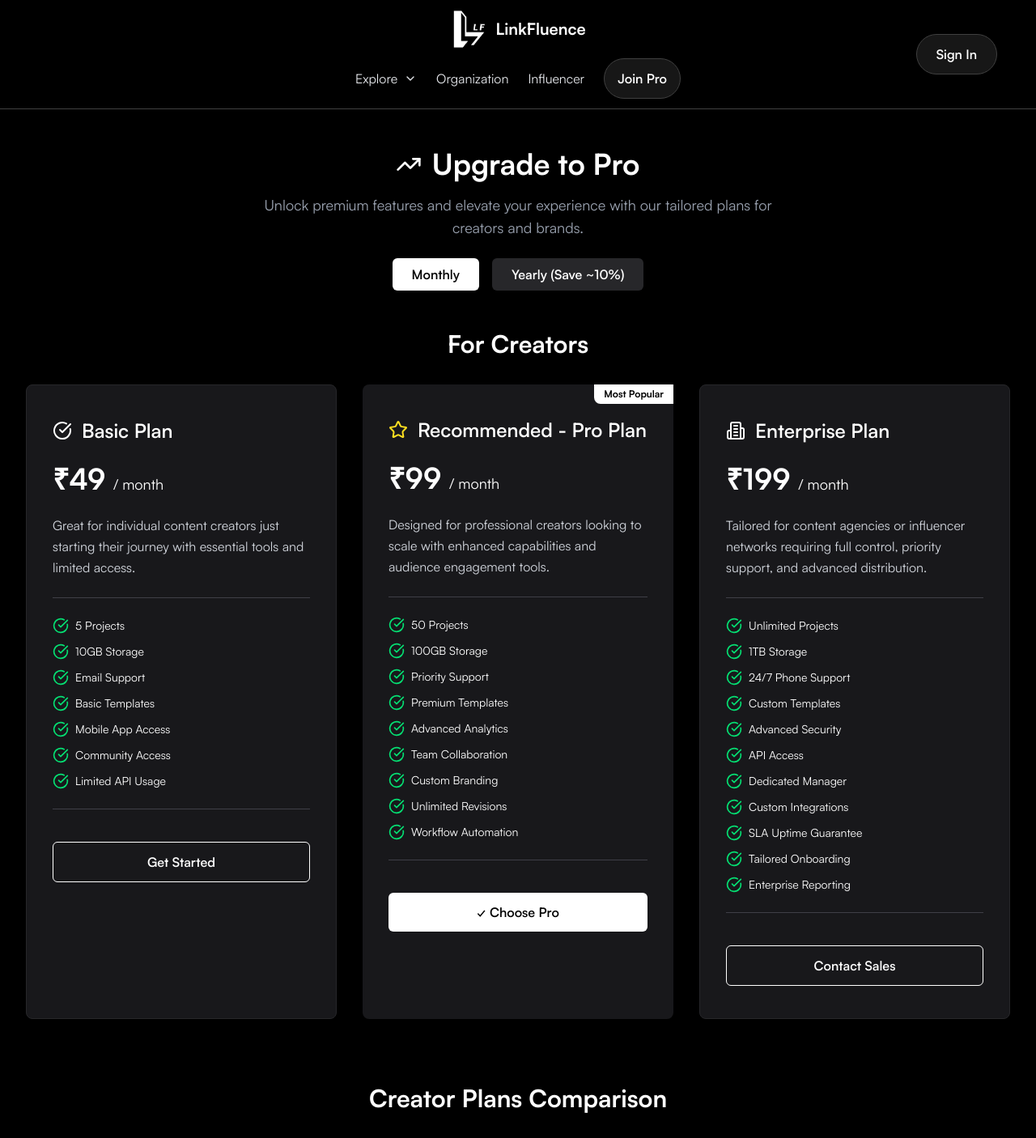
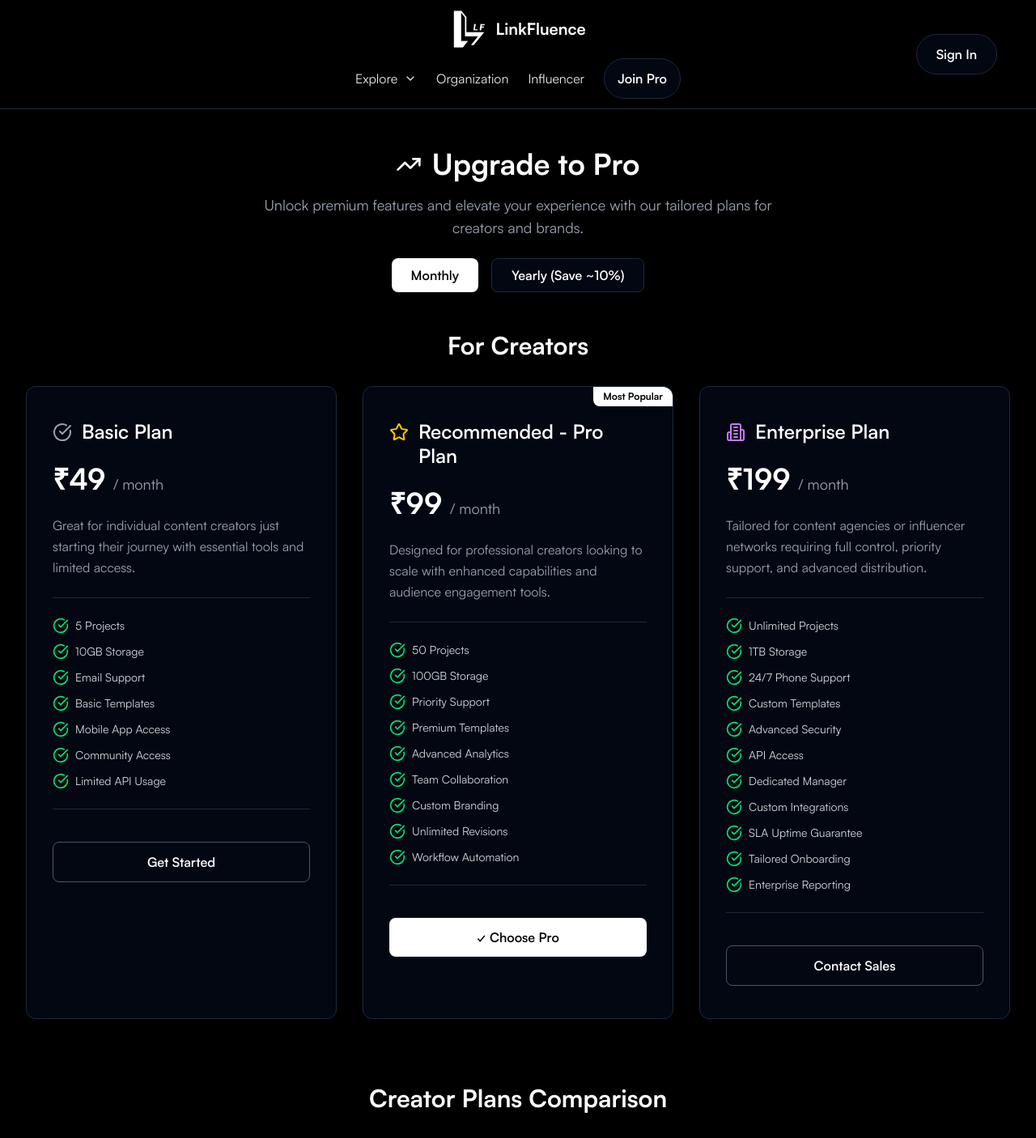
Before and after one commit to P09s/creator-brand, a React (Vite) app in the folder creator-brand/: page /pro in a window 1280 px wide. Shown: the top 1406 px of the page at 81% size. Built offline with nearby package versions, Linux system fonts and the light colour scheme.

Commit message:
color pallate update

```diff
--- a/creator-brand/src/auth/SignInModal.jsx
+++ b/creator-brand/src/auth/SignInModal.jsx
@@ -22,7 +22,7 @@ export default function SignInModal({ isOpen, onClose }) {
             animate={{ scale: 1, opacity: 1, y: 0 }}
             exit={{ scale: 0.9, opacity: 0, y: 50, transition: { duration: 0.4 } }}
             transition={{ type: 'spring', stiffness: 200, damping: 20 }}
-            className="bg-neutral-900 p-4 sm:p-6 rounded-xl shadow-2xl w-full max-w-2xl mx-4 relative flex h-[80vh]"
+            className="bg-black border border-gray-800 p-4 sm:p-6 rounded-xl shadow-2xl w-full max-w-2xl mx-4 relative flex h-[80vh]"
             onClick={(e) => e.stopPropagation()}
           >
             <button
--- a/creator-brand/src/component/header.jsx
+++ b/creator-brand/src/component/header.jsx
@@ -55,7 +55,7 @@ function Header({ setHeaderHeight }) {
         ref={headerRef}
         className={`fixed top-0 left-0 w-full z-50 transition-all duration-300
           ${scrolled ? 'bg-black/30 backdrop-blur-sm shadow-md' : 'bg-black'}
-          border-b-[0.5px] border-neutral-700 px-6 py-3`}
+          border-b-[0.5px] border-gray-800 px-6 py-3`}
       >
         <div className="relative flex justify-center items-center w-full">
           <div className="flex flex-col items-center z-10">
@@ -96,7 +96,7 @@ function Header({ setHeaderHeight }) {
                         stiffness: 300,
                         damping: 22,
                       }}
-                      className="absolute top-full left-0 mt-2 w-60 z-50 bg-black/80 backdrop-blur-md border border-neutral-700 rounded-2xl shadow-xl overflow-hidden"
+                      className="absolute top-full left-0 mt-2 w-60 z-50 bg-black/80 backdrop-blur-md border border-gray-800 rounded-2xl shadow-xl overflow-hidden"
                     >
                       {[
                         { label: 'Getting Started', hash: 'getting-started' },
@@ -156,7 +156,7 @@ function Header({ setHeaderHeight }) {
               <div className="relative group">
                 <button
                   onClick={() => navigate('/pro', { replace: true })}
-                  className="bg-neutral-900 text-white px-4 py-3 rounded-full font-semibold border border-neutral-700 transition-all duration-500 ease-out hover:bg-neutral-800 hover:border-neutral-600
+                  className="bg-gray-950 text-white px-4 py-3 rounded-full font-semibold border border-gray-800 transition-all duration-500 ease-out hover:border-gray-700
                            hover:px-8 hover:shadow-2xl hover:shadow-white/20 relative z-10"
                 >
                   Join Pro
@@ -200,7 +200,7 @@ function Header({ setHeaderHeight }) {
             </button>
             <button
               onClick={() => setShowSignInModal(true)}
-              className="bg-neutral-900 text-white px-4 py-2 rounded-full font-semibold border border-neutral-700 transition-all duration-300 ease-out hover:bg-neutral-800 hover:border-neutral-600
+              className="bg-gray-950 text-white px-4 py-2 rounded-full font-semibold border border-gray-800 transition-all duration-300 ease-out hover:bg-gray-800 hover:border-gray-700
                 hover:scale-110 hover:shadow-2xl hover:shadow-white/20 relative z-20 right-1"
             >
               Join
@@ -215,7 +215,7 @@ function Header({ setHeaderHeight }) {
                 animate={{ opacity: 1, y: 0 }}
                 exit={{ opacity: 0, y: -20 }}
                 transition={{ duration: 0.3 }}
-                className="sm:hidden absolute top-full left-0 w-full bg-black/80 backdrop-blur-md border border-neutral-700 flex flex-col items-center z-50 py-4 rounded-2xl"
+                className="sm:hidden absolute top-full left-0 w-full bg-black/80 backdrop-blur-md border border-gray-800 flex flex-col items-center z-50 py-4 rounded-2xl"
               >
                 <div className="flex flex-col items-center gap-4 w-full px-6">
                   <div className="relative group w-full">
@@ -241,7 +241,7 @@ function Header({ setHeaderHeight }) {
                             stiffness: 300,
                             damping: 22,
                           }}
-                          className="mt-2 w-full bg-black/80 backdrop-blur-md border border-neutral-700 rounded-2xl shadow-xl overflow-hidden"
+                          className="mt-2 w-full bg-black/80 backdrop-blur-md border border-gray-800 rounded-2xl shadow-xl overflow-hidden"
                         >
                           {[
                             { label: 'Getting Started', hash: 'getting-started' },
@@ -311,7 +311,7 @@ function Header({ setHeaderHeight }) {
                         navigate('/pro', { replace: true });
                         setShowMobileMenu(false);
                       }}
-                      className="bg-neutral-900 text-white px-4 py-3 rounded-full font-semibold border border-neutral-700 transition-all duration-500 ease-out hover:bg-neutral-800 hover:border-neutral-600 hover:px-12 hover:shadow-2xl hover:shadow-white/20 w-full text-center relative z-10"
+                      className="bg-gray-950 text-white px-4 py-3 rounded-full font-semibold border border-gray-800 transition-all duration-500 ease-out hover:bg-gray-800 hover:border-gray-700 hover:px-12 hover:shadow-2xl hover:shadow-white/20 w-full text-center relative z-10"
                     >
                       Join Pro
                     </button>
@@ -325,7 +325,7 @@ function Header({ setHeaderHeight }) {
           <div className="hidden sm:block absolute right-6 top-1/2 -translate-y-1/2">
             <button
               onClick={() => setShowSignInModal(true)}
-              className="bg-neutral-900 text-white px-6 py-3 rounded-full font-semibold border border-neutral-700 transition-all duration-300 ease-out hover:bg-neutral-800 hover:border-neutral-600
+              className="bg-gray-950 text-white px-6 py-3 rounded-full font-semibold border border-gray-800 transition-all duration-300 ease-out hover:border-gray-700
                 hover:px-9 hover:shadow-2xl hover:shadow-white/20 relative z-10"
             >
               Sign In
--- a/creator-brand/src/component/pro.jsx
+++ b/creator-brand/src/component/pro.jsx
@@ -135,58 +135,63 @@ const brandPlans = [
 function PlanCard({ plan, isYearly }) {
   return (
     <div
-      className={`relative w-full md:w-1/3 max-w-sm flex flex-col gap-6 px-8 py-10 rounded-lg shadow-lg border border-zinc-800 bg-zinc-900 ${
-        plan.popular ? "bg-purple-600 border-none" : ""
+      className={`relative w-full md:w-1/3 max-w-sm flex flex-col gap-6 px-8 py-10 rounded-xl shadow-lg border border-gray-800 transition-all duration-300 ${
+        plan.popular
+          ? "bg-gray-950"
+          : "bg-gray-950"
       }`}
     >
       {plan.popular && (
-        <div className="absolute top-0 right-0 bg-white text-black text-xs font-bold px-3 py-1 rounded-bl-lg">
+        <div className="absolute top-0 right-0 bg-white text-black text-xs font-bold px-3 py-1 rounded-bl-lg rounded-tr-xl">
           Most Popular
         </div>
       )}
 
-      <div className="flex items-center gap-3">
+      <div className="flex items-start gap-3">
         {plan.name.toLowerCase().includes("basic") && (
-          <CheckCircle className="text-white w-6 h-6" />
+          <CheckCircle className="text-gray-400 w-6 h-6 flex-shrink-0 mt-1" />
         )}
         {plan.name.toLowerCase().includes("pro") && (
-          <Star className="text-yellow-300 w-6 h-6" />
+          <Star className="text-yellow-400 w-6 h-6 flex-shrink-0 mt-1" />
         )}
         {plan.name.toLowerCase().includes("enterprise") && (
-          <Building2 className="text-white w-6 h-6" />
+          <Building2 className="text-purple-400 w-6 h-6 flex-shrink-0 mt-1" />
         )}
-        <h2 className="text-2xl font-semibold">
+        {plan.name.toLowerCase().includes("starter") && (
+          <CheckCircle className="text-gray-400 w-6 h-6 flex-shrink-0 mt-1" />
+        )}
+        <h2 className="text-2xl font-semibold text-white leading-tight">
           {plan.popular ? "Recommended - " : ""}
           {plan.name} Plan
         </h2>
       </div>
 
-      <p className="text-4xl font-bold">
+      <p className="text-4xl font-bold text-white">
         {isYearly ? plan.priceYearly : plan.priceMonthly}{" "}
-        <span className="text-lg font-normal">
+        <span className="text-lg font-normal text-gray-400">
           / {isYearly ? "year" : plan.period}
         </span>
       </p>
-      <p className="text-gray-300 text-base leading-relaxed">{plan.description}</p>
+      <p className="text-gray-400 text-base leading-relaxed">{plan.description}</p>
 
-      <div className="border-t border-zinc-700"></div>
+      <div className="border-t border-gray-800"></div>
 
       <ul className="grid grid-cols-1 gap-y-3 text-sm">
         {plan.features.map((feature, idx) => (
-          <li key={idx} className="flex items-center gap-2">
-            <CheckCircle className="w-5 h-5 text-green-400" />
+          <li key={idx} className="flex items-center gap-2 text-gray-300">
+            <CheckCircle className="w-5 h-5 text-green-400 flex-shrink-0" />
             {feature}
           </li>
         ))}
       </ul>
 
-      <div className="border-t border-zinc-700"></div>
+      <div className="border-t border-gray-800"></div>
 
       <button
-        className={`mt-4 w-full px-6 py-3 rounded-md font-semibold transition ${
+        className={`mt-4 w-full px-6 py-3 rounded-lg font-semibold transition-all duration-200 ${
           plan.popular
-            ? "bg-white text-black hover:bg-gray-100"
-            : "border border-white text-white hover:bg-white hover:text-black"
+            ? "bg-white text-black hover:bg-gray-200"
+            : "border border-gray-600 text-white hover:bg-white hover:text-black"
         }`}
       >
         {plan.buttonText}
@@ -200,14 +205,15 @@ function ComparisonTable({ plans, title }) {
 
   return (
     <div className="mb-20">
-      <h2 className="text-3xl font-bold mb-8 text-center">{title} Comparison</h2>
+      <h2 className="text-3xl font-bold mb-8 text-center text-white">{title} Comparison</h2>
       <div className="overflow-x-auto max-w-7xl mx-auto">
-        <table className="w-full text-sm text-left text-gray-300 border border-zinc-700">
+        <div className="bg-gray-950 border border-gray-800 rounded-xl overflow-hidden">
+          <table className="w-full text-sm text-left text-gray-300">
             <thead>
-            <tr className="border-b border-zinc-700 bg-zinc-800">
-              <th className="py-4 px-6 font-semibold">Feature</th>
+              <tr className="border-b border-gray-800 bg-black">
+                <th className="py-4 px-6 font-semibold text-white">Feature</th>
                 {plans.map((plan) => (
-                <th key={plan.name} className="py-4 px-6 text-center font-semibold">
+                  <th key={plan.name} className="py-4 px-6 text-center font-semibold text-white">
                     {plan.name}
                   </th>
                 ))}
@@ -215,14 +221,14 @@ function ComparisonTable({ plans, title }) {
             </thead>
             <tbody>
               {allFeatures.map((feature, idx) => (
-              <tr key={idx} className="border-b border-zinc-800">
-                <td className="py-4 px-6">{feature}</td>
+                <tr key={idx} className="border-b border-gray-800 hover:bg-gray-900/50 transition-colors">
+                  <td className="py-4 px-6 text-gray-300">{feature}</td>
                   {plans.map((plan) => (
                     <td key={plan.name} className="py-4 px-6 text-center">
                       {plan.features.includes(feature) ? (
                         <CheckCircle className="w-5 h-5 text-green-400 mx-auto" />
                       ) : (
-                      "—"
+                        <span className="text-gray-600">—</span>
                       )}
                     </td>
                   ))}
@@ -230,6 +236,7 @@ function ComparisonTable({ plans, title }) {
               ))}
             </tbody>
           </table>
+        </div>
       </div>
     </div>
   );
@@ -243,23 +250,27 @@ function Pro() {
       <div className="text-center mb-12">
         <div className="flex items-center justify-center gap-3 mb-4">
           <TrendingUp className="w-8 h-8 text-white" />
-          <h1 className="text-4xl font-bold">Upgrade to Pro</h1>
+          <h1 className="text-4xl font-bold text-white">Upgrade to Pro</h1>
         </div>
         <p className="text-gray-400 text-lg max-w-2xl mx-auto">
           Unlock premium features and elevate your experience with our tailored plans for creators and brands.
         </p>
         <div className="mt-6 flex justify-center gap-4">
           <button
-            className={`px-6 py-2 rounded-md font-semibold transition ${
-              !isYearly ? "bg-white text-black" : "bg-zinc-800 text-white hover:bg-zinc-700"
+            className={`px-6 py-2 rounded-lg font-semibold transition-all duration-200 ${
+              !isYearly
+                ? "bg-white text-black"
+                : "bg-gray-950 border border-gray-800 text-white hover:border-gray-700 hover:bg-gray-900"
             }`}
             onClick={() => setIsYearly(false)}
           >
             Monthly
           </button>
           <button
-            className={`px-6 py-2 rounded-md font-semibold transition ${
-              isYearly ? "bg-white text-black" : "bg-zinc-800 text-white hover:bg-zinc-700"
+            className={`px-6 py-2 rounded-lg font-semibold transition-all duration-200 ${
+              isYearly
+                ? "bg-white text-black"
+                : "bg-gray-950 border border-gray-800 text-white hover:border-gray-700 hover:bg-gray-900"
             }`}
             onClick={() => setIsYearly(true)}
           >
@@ -269,7 +280,7 @@ function Pro() {
       </div>
 
       <div className="mb-20">
-        <h2 className="text-3xl font-bold mb-8 text-center">For Creators</h2>
+        <h2 className="text-3xl font-bold mb-8 text-center text-white">For Creators</h2>
         <div className="flex flex-col md:flex-row justify-center gap-8 max-w-7xl mx-auto">
           {creatorPlans.map((plan, index) => (
             <PlanCard key={index} plan={plan} isYearly={isYearly} />
@@ -280,7 +291,7 @@ function Pro() {
       <ComparisonTable plans={creatorPlans} title="Creator Plans" />
 
       <div className="mb-20">
-        <h2 className="text-3xl font-bold mb-8 text-center">For Brands</h2>
+        <h2 className="text-3xl font-bold mb-8 text-center text-white">For Brands</h2>
         <div className="flex flex-col md:flex-row justify-center gap-8 max-w-7xl mx-auto">
           {brandPlans.map((plan, index) => (
             <PlanCard key={index} plan={plan} isYearly={isYearly} />
@@ -290,7 +301,7 @@ function Pro() {
 
       <ComparisonTable plans={brandPlans} title="Brand Plans" />
 
-      <div className="mt-12 text-center text-sm text-zinc-500">
+      <div className="mt-12 text-center text-sm text-gray-400">
         🔒 Secure payments | Cancel anytime | No hidden charges
       </div>
     </div>
```
Also changed, not shown: creator-brand/src/auth/SignInForm.jsx (+10 -10 lines), creator-brand/src/component/explore/index.jsx (+15 -11 lines), creator-brand/src/component/influencer.jsx (+8 -8 lines), creator-brand/src/component/landing.jsx (+10 -10 lines), creator-brand/src/component/organization.jsx (+8 -8 lines). Lines whose indentation alone changed are shown as unchanged.
